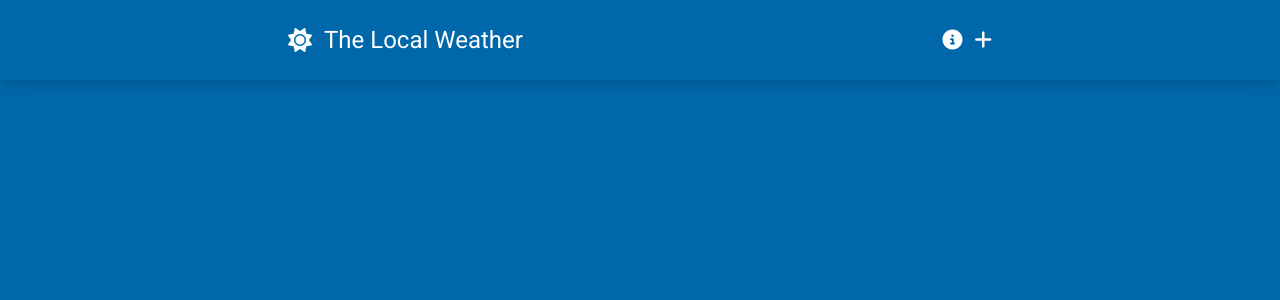
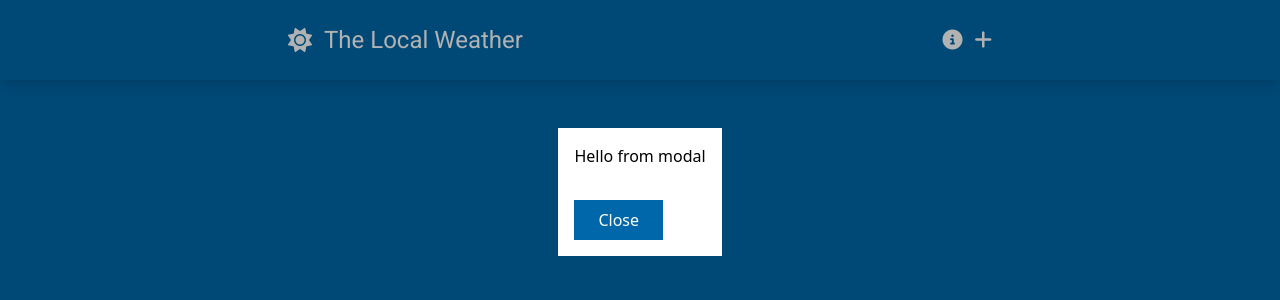
Before and after one commit to GoodnessObi/local-weather, a Vue app: page / in a window 1280 px wide. Both pictures are taken after a click on the icon 952 px from the left and 40 px from the top of the page. Shown: the top 300 px of the page. Built offline with nearby package versions, Linux system fonts and the light colour scheme.

Commit message:
feat: create reusable modal - teleport component

```diff
--- /dev/null
+++ b/src/components/BaseModal.vue
@@ -0,0 +1,59 @@
+<template>
+  <Teleport to="body">
+    <Transition name="modal-outer">
+      <div
+        v-show="modalActive"
+        class="absolute w-full bg-black bg-opacity-30 h-screen top-0 left-0 flex justify-center px-8"
+      >
+        <Transition name="modal-inner" s>
+          <div v-if="modalActive" class="p-4 bg-white self-start mt-32 max-w-screen-md">
+            <slot />
+            <button
+              class="text-white mt-8 bg-weather-primary py-2 px-6"
+              @click="$emit('close-modal')"
+            >
+              Close
+            </button>
+          </div>
+        </Transition>
+      </div>
+    </Transition></Teleport
+  >
+</template>
+
+<script setup>
+defineEmits(['close-modal'])
+defineProps({
+  modalActive: {
+    type: Boolean,
+    default: false
+  }
+})
+</script>
+
+<style scoped>
+.modal-outer-enter-active,
+.modal-outer-leave-active {
+  transition: opacity 0.3s cubic-bezier(0.52, 0.02, 0.19, 1.02);
+}
+
+.modal-outer-enter-from,
+.modal-outer-leave-to {
+  opacity: 0;
+}
+
+.modal-inner-enter-active {
+  transition: all 0.3s cubic-bezier(0.52, 0.02, 0.19, 1.02) 0.15s;
+}
+.modal-inner-leave-active {
+  transition: all 0.3s cubic-bezier(0.52, 0.02, 0.19, 1.02);
+}
+
+.modal-inner-enter-from {
+  opacity: 0;
+  transform: scale(0.8);
+}
+.modal-inner-leave-to {
+  transform: scale(0.8);
+}
+</style>
--- a/src/components/SiteNavigation.vue
+++ b/src/components/SiteNavigation.vue
@@ -11,16 +11,29 @@
       <div class="flex gap-3 flex-1 justify-end">
         <i
           class="fa-solid fa-circle-info text-xl hover:text-weather-secondary duration-150 cursor-pointer"
+          @click="toggleModal"
         ></i>
 
         <i
           class="fa-solid fa-plus text-xl hover:text-weather-secondary duration-150 cursor-pointer"
         ></i>
       </div>
+
+      <BaseModal :modalActive="modalActive" @close-modal="toggleModal">
+        <h1 class="text-black">Hello from modal</h1>
+      </BaseModal>
     </nav>
   </header>
 </template>
 
 <script setup>
 import { RouterLink } from 'vue-router'
+import BaseModal from './BaseModal.vue'
+import { ref } from 'vue'
+
+const modalActive = ref(null)
+
+const toggleModal = () => {
+  modalActive.value = !modalActive.value
+}
 </script>
```
